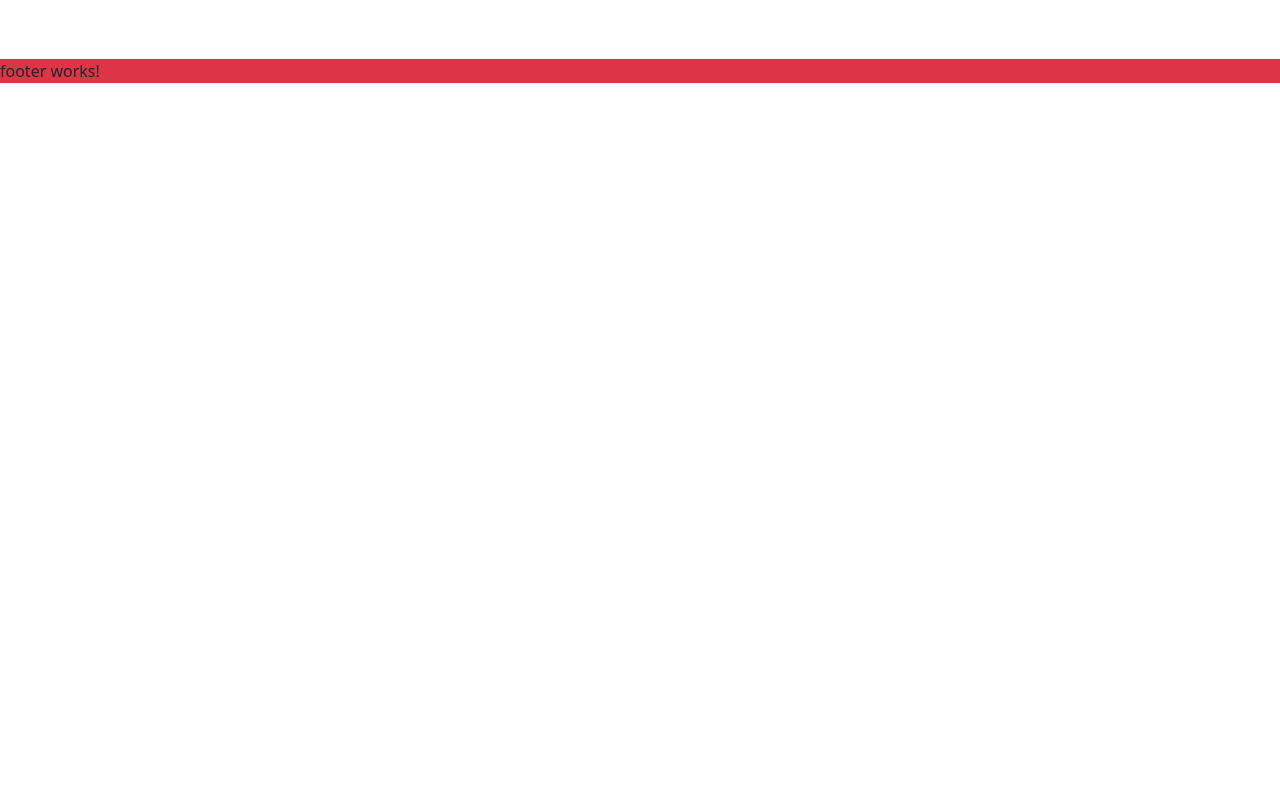
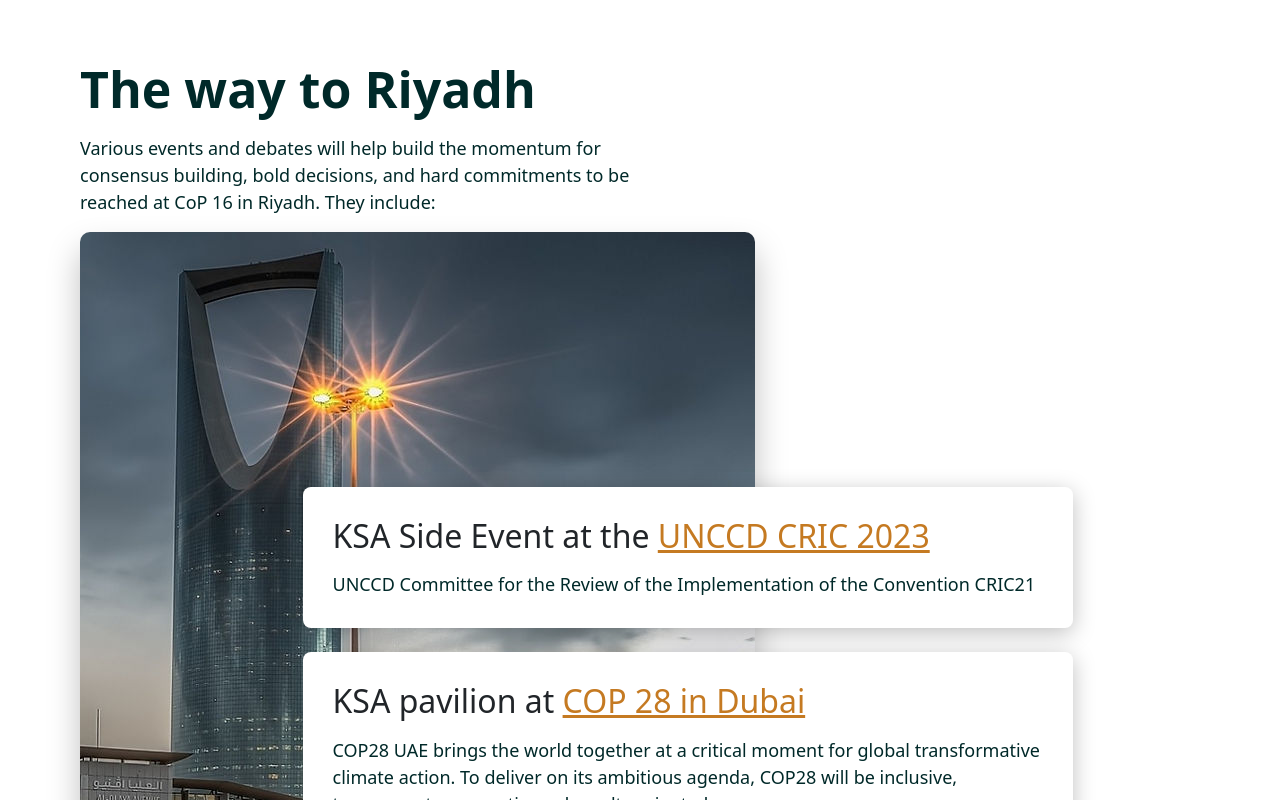
Before and after one commit to Ahmadsaidnouh/cop16, an Angular app: page /home in a window 1280 px wide. Shown: the part 2920-3720 px from the top of the page. Before the commit the page ends 3003 px from the top, so only its background shows below. Built offline with nearby package versions, Linux system fonts and the light colour scheme.

Commit message:
added main/section6

```diff
--- a/src/app/home/home.component.html
+++ b/src/app/home/home.component.html
@@ -3,3 +3,4 @@
 <app-section3></app-section3>
 <app-section4></app-section4>
 <app-section5></app-section5>
+<app-section6></app-section6>
--- a/src/app/home/section6/section6.component.css
+++ b/src/app/home/section6/section6.component.css
@@ -0,0 +1,42 @@
+.way-header h1 {
+    font-weight: 600;
+    font-size: 50px;
+    color: #002929;
+}
+
+.way-header p {
+    font-weight: 500;
+    font-size: 18px;
+    color: #002929;
+}
+
+.details img {
+    border-radius: 10px;
+    box-shadow: 0px 18px 32.3px 0px #00000040;
+}
+
+.way {
+    background-color: white;
+    padding: 30px;
+    border-radius: 8px;
+    box-shadow: 0px 5px 22px 0px #00000040;
+    margin-inline-end: -95px;
+    width: 770px;
+}
+
+.way:has(h2, a) {
+    font-weight: 600;
+    font-size: 28px;
+}
+
+.way a {
+    color: #C57A22;
+    text-decoration: underline;
+    cursor: pointer;
+}
+
+.way p {
+    font-weight: 400;
+    font-size: 18px;
+    color: #002929;
+}
--- a/src/app/home/section6/section6.component.html
+++ b/src/app/home/section6/section6.component.html
@@ -1 +1,25 @@
-<p>section6 works!</p>
+<section class="bg-white mb-5">
+    <div class="custom-container main-sec6">
+        <div class="w-50 mb-3 way-header">
+            <h1 class="mb-3">The way to Riyadh</h1>
+            <p>Various events and debates will help build the momentum for consensus building, bold decisions, and hard commitments to be reached at CoP 16 in Riyadh. They include:</p>
+        </div>
+        <div class="details position-relative">
+            <img src="assets/home/sec6/kindon-tower.png" alt="">
+            <ul class="d-flex flex-column gap-4 justify-content-center align-items-center position-absolute w-100 h-100 top-0">
+                <div class="way">
+                    <h2 class="mb-3">KSA Side Event at the <a href="https://www.unccd.int/events/governing-bodies-meetings/unccd-committee-review-implementation-convention-cric21" target="_blank">UNCCD CRIC 2023</a></h2>
+                    <p>UNCCD Committee for the Review of the Implementation of the Convention CRIC21</p>
+                </div>
+                <div class="way">
+                    <h2 class="mb-3">KSA pavilion at <a href="https://www.cop28.com/en/" target="_blank">COP 28 in Dubai</a></h2>
+                    <p>COP28 UAE brings the world together at a critical moment for global transformative climate action. To deliver on its ambitious agenda, COP28 will be inclusive, transparent, pragmatic, and results-oriented</p>
+                </div>
+                <div class="way">
+                    <h2 class="mb-3">KSA Side Event in Davos at the <a href="https://www.weforum.org/events/world-economic-forum-annual-meeting-2024/" target="_blank">World Economic Forum 2024 </a></h2>
+                    <p>The 54th Annual Meeting of the World Economic Forum will primarily focus on exploring the opportunities enabled by the new technologies and their implications on decision-making and global partnership.</p>
+                </div>
+            </ul>
+        </div>
+    </div>
+</section>
```
